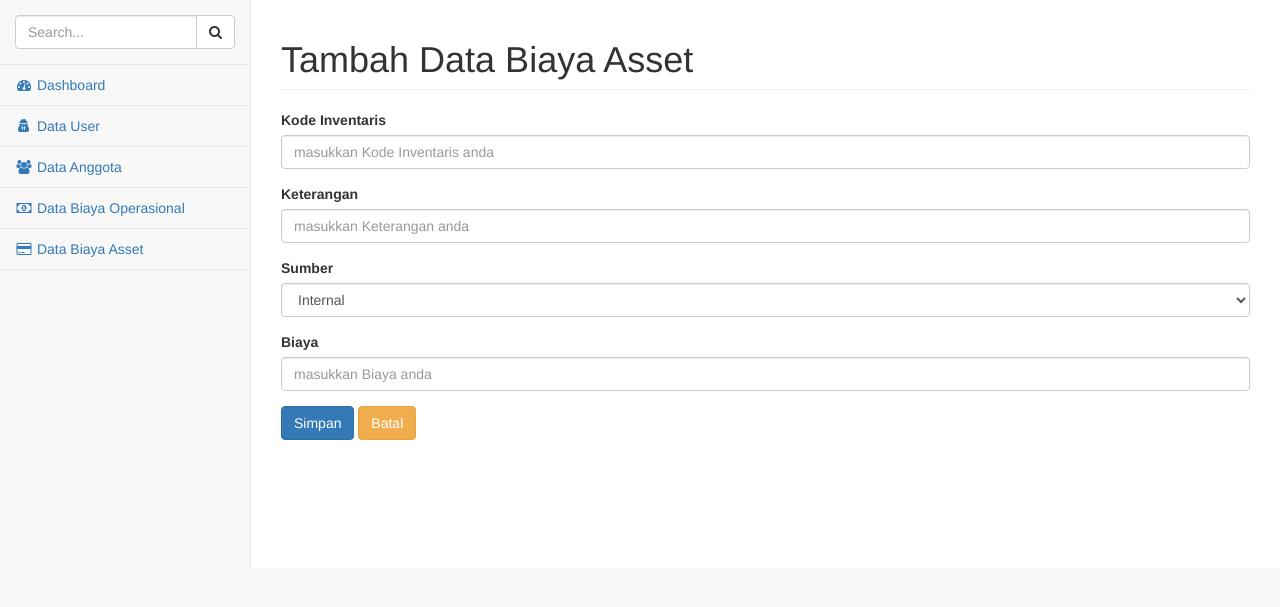
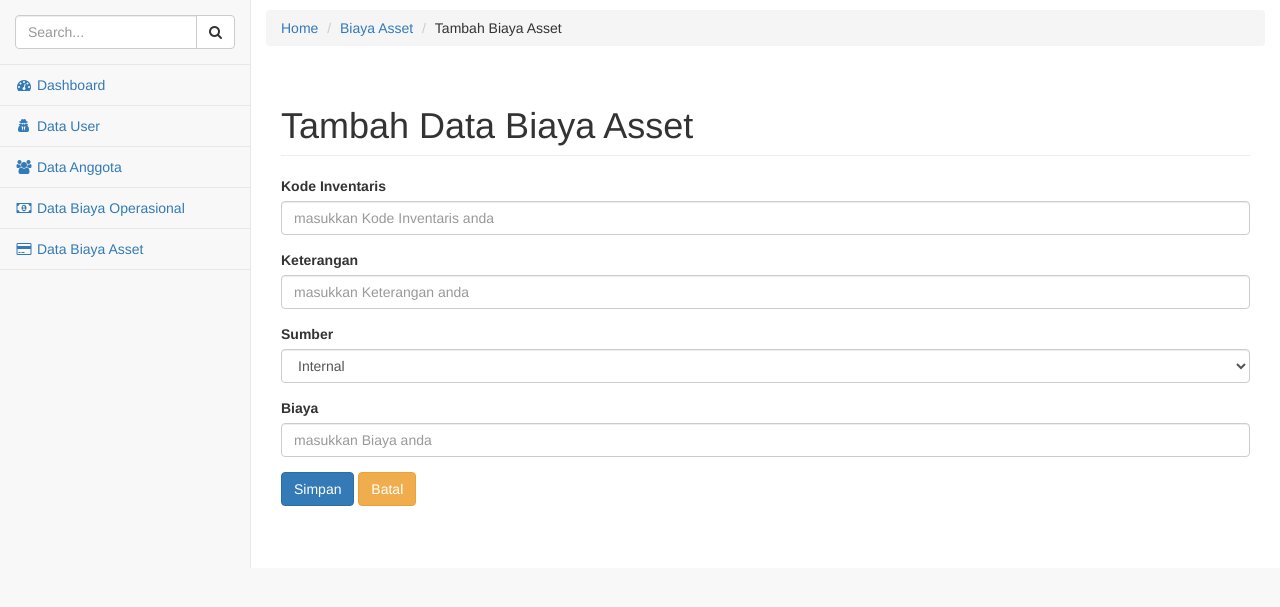
Before and after one commit to RizkiMufrizal/Koperasi-Syariah, a CodeIgniter app: page /Koperasi-Syariah/index.php/admin/biayaassetcontroller/tambahBiayaAsset in a window 1280 px wide. Shown: the part 51-658 px from the top of the page. Run offline with CodeIgniter, Linux system fonts and the light colour scheme; a user stored in the database is signed in.

Commit message:
Fix Breadcrumbs

```diff
--- a/application/views/admin/BiayaAssetTambahView.php
+++ b/application/views/admin/BiayaAssetTambahView.php
@@ -2,8 +2,8 @@
 /**
  * @Author: Aviv Arifian D
  * @Date:   2016-08-17 20:46:14
- * @Last Modified by:   Aviv Arifian D
- * @Last Modified time: 2016-08-18 13:12:41
+ * @Last Modified by:   adhibarfan
+ * @Last Modified time: 2016-08-18 21:55:01
  */
 -->
 
@@ -19,6 +19,12 @@
 
         <div id="page-wrapper">
             <div class="row">
+            <p></p>
+                <ol class="breadcrumb">
+                    <li><a href="<?php echo base_url(); ?>index.php/admin/">Home</a></li>
+                    <li><a href="<?php echo base_url(); ?>index.php/admin/BiayaAssetController/index"">Biaya Asset</a></li>
+                    <li>Tambah Biaya Asset</li>
+                </ol>
                 <div class="col-lg-12">
                     <h1 class="page-header">Tambah Data Biaya Asset</h1>
                 </div>
```
